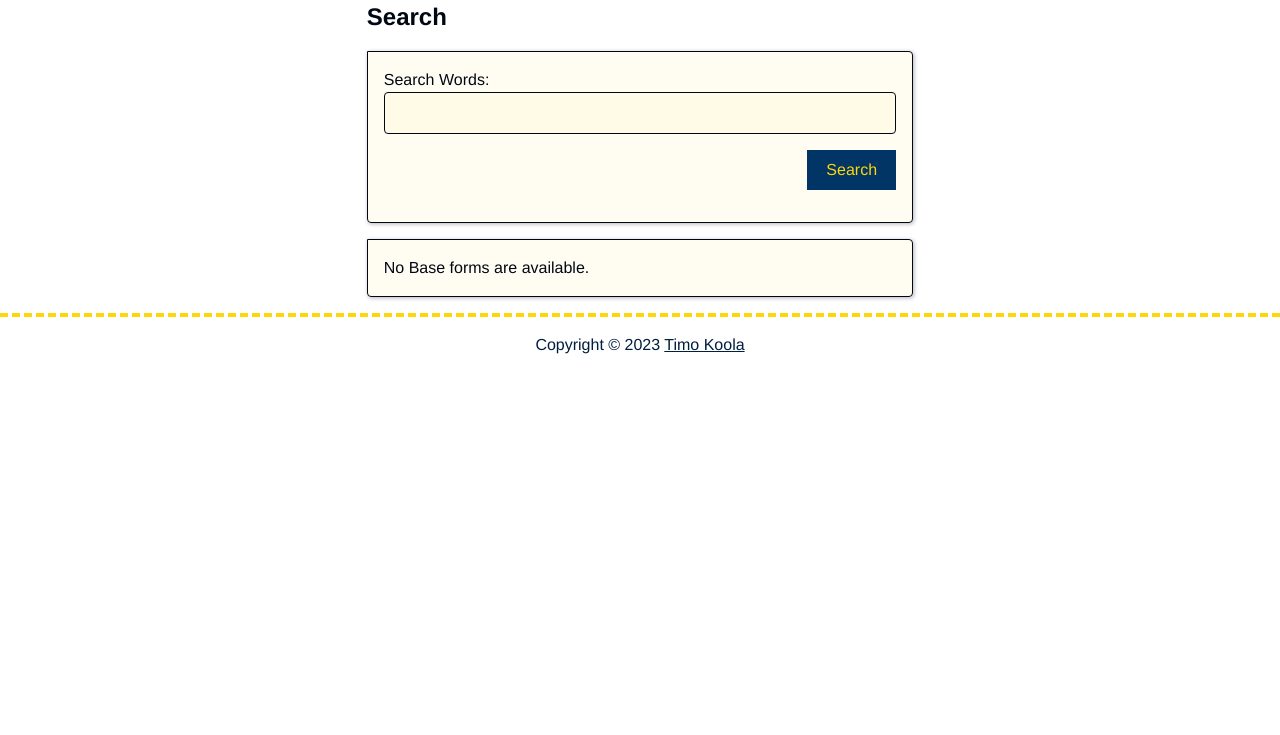
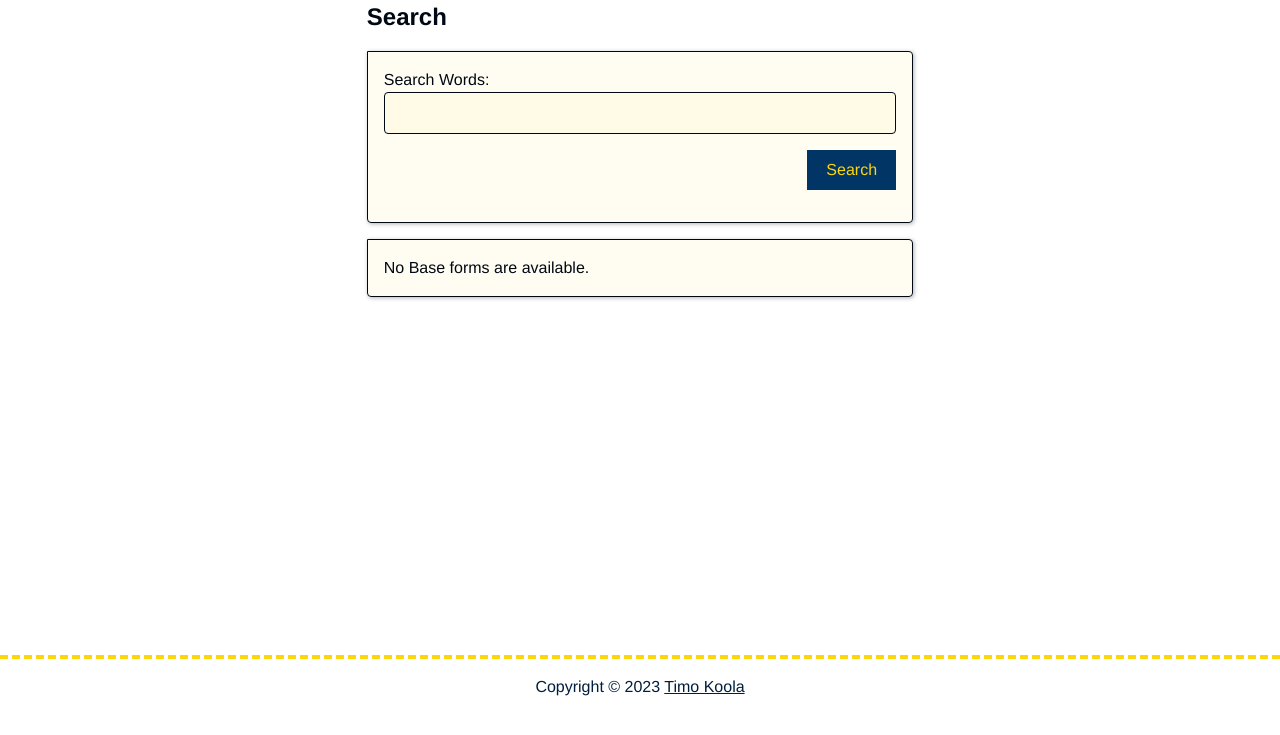
Before and after one commit to timokoola/suomieditor, a Django app: page / in a window 1280 px wide. Shown: the part 81-816 px from the top of the page. Run offline with Django 4.2, Linux system fonts and the light colour scheme; data that the repository does not hold is empty; parts of the project's set-up code (start-up, migrations or seed data) failed here and were passed over.

Commit message:
fix: add a hack to make main always high enough

```diff
--- a/suomieditor/editor/static/editor/style.css
+++ b/suomieditor/editor/static/editor/style.css
@@ -32,6 +32,7 @@ main {
   max-width: 65ch;
   margin: 0 auto;
   padding: 0 1rem;
+  min-height: calc(100vh - 10em);
 }
 
 section {
```
